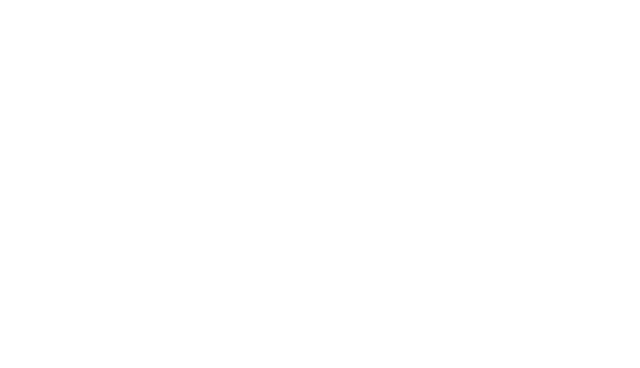
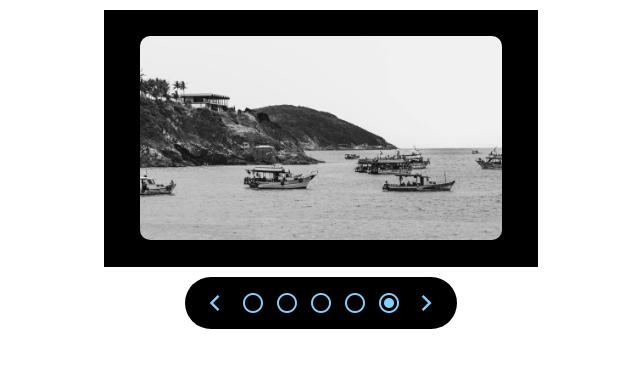
Before and after one commit to rib9985/image-carousel, a website built with webpack: page dist/index.html in a window 1280 px wide. Shown: the whole page, without its empty margins (319-959 px from the left). Built offline with nearby package versions, Linux system fonts and the light colour scheme; files whose address does not match are found by name.

Commit message:
Create left and right button functionality

```diff
--- a/dist/index.html
+++ b/dist/index.html
@@ -1,14 +1,39 @@
 <!DOCTYPE html>
 <html lang="en">
+
 <head>
   <title></title>
   <meta charset="UTF-8">
   <meta name="viewport" content="width=device-width, initial-scale=1">
-    <link href="css/style.css" rel="stylesheet">
+  <script src="main.js" defer></script>
+  <link rel="stylesheet" href="style.css">
+  <link href="https://fonts.googleapis.com/css2?family=Material+Symbols+Outlined" rel="stylesheet" />
 </head>
+
 <body>
+  <div id="carousel-container">
+    <div id="div-carousel-image">
+  <img src="pexels-alex-dos-santos-20231695.jpg" class='slide image-1 not-visible' alt="image-1">
+      <img src="pexels-iain-booth-17193463.jpg" class='slide image-2 not-visible' alt="image-2">
+      <img src="pexels-arthouse-studio-4337898.jpg" class= 'slide image-3 not-visible' alt="image-3">
+      <img src="pexels-jovydas-dobilas-3113541.jpg" class= 'slide image-4 not-visible' alt="image-4">
+      <img src="pexels-alex-dos-santos-20231696.jpg" class= 'slide image-5 visible' alt="image-5">
+    </div>
+    <div id="div-carousel-selectors">
+      <div id="arrow-left" class="material-symbols-outlined">chevron_left</div>
+      <div id="image-select-1" class="material-symbols-outlined  image-selector">circle</div>
+      <div id="image-select-2" class="material-symbols-outlined image-selector">circle</div>
+      <div id="image-select-3" class="material-symbols-outlined image-selector">circle</div>
+      <div id="image-select-4" class="material-symbols-outlined image-selector">circle</div>
+      <div id="image-select-5" class="material-symbols-outlined  image-selector">radio_button_checked</div>
+      <div id="arrow-right" class="material-symbols-outlined">chevron_right</div>
+    </div>
+
+
+  </div>
 
 
 
 </body>
+
 </html>
--- a/dist/style.css
+++ b/dist/style.css
@@ -0,0 +1,70 @@
+@import url('https://fonts.googleapis.com/css2?family=Material+Symbols+Rounded:opsz,wght,FILL,GRAD@20..48,100..700,0..1,-50..200');
+body{
+  margin: 0
+}
+
+
+.material-symbols-rounded {
+  font-variation-settings: 'FILL' 1, 'wght' 700, 'GRAD' 0, 'opsz' 48;
+}
+
+#carousel-container{
+  display: flex;
+  align-items: center;
+  justify-content: center;
+  flex-direction: column;
+  padding: 10px;
+  gap: 10px;
+}
+
+#div-carousel-image {
+  aspect-ratio: 16/9;
+  padding: 15px;
+  max-width: 32%;
+  max-height: 18%;
+  background-color: black;
+  display: flex;
+  align-items: center;
+  justify-content: center;
+}
+
+.not-visible {
+  display: none;
+}
+
+#div-carousel-image>* {
+  aspect-ratio: 16/9;
+  max-width: 90%;
+  max-height: 90%;
+  border-radius: 10px;
+
+}
+
+#div-carousel-selectors {
+  display: flex;
+  flex-direction: row;
+  padding: 10px;
+  align-items: center;
+  justify-content: center;
+  width: 20%;
+  height: 2%;
+  gap: 10px;
+  color: lightskyblue;
+  border-radius: 30px;
+  background-color: black;
+}
+
+#arrow-left,
+#arrow-right {
+  font-size: 2rem;
+  cursor: pointer
+}
+
+#image-selector {
+  font-size: 1rem;
+  cursor: pointer
+}
+
+#div-carousel-selectors>*:hover{
+transform: scale(105%, 105%)
+}
```
Lines whose indentation alone changed are shown as unchanged.
